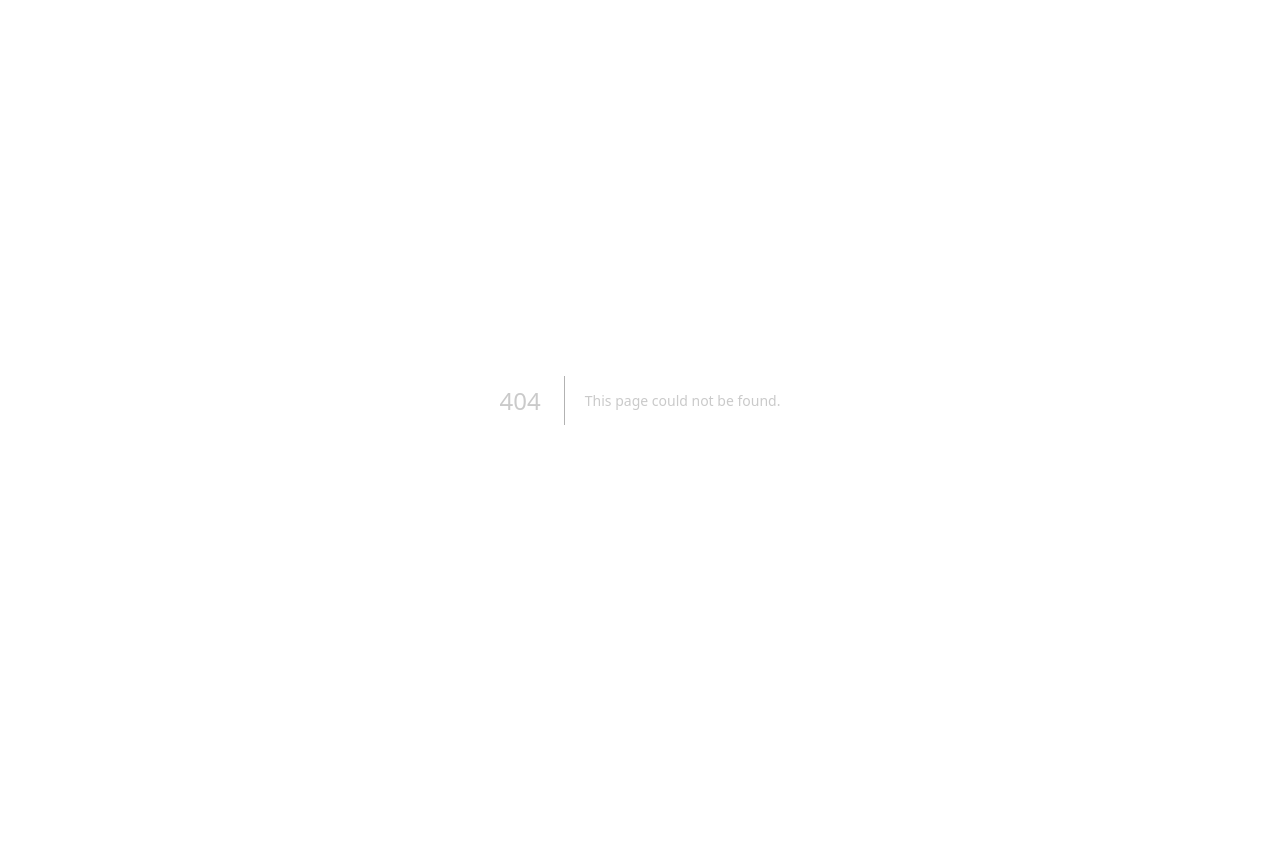
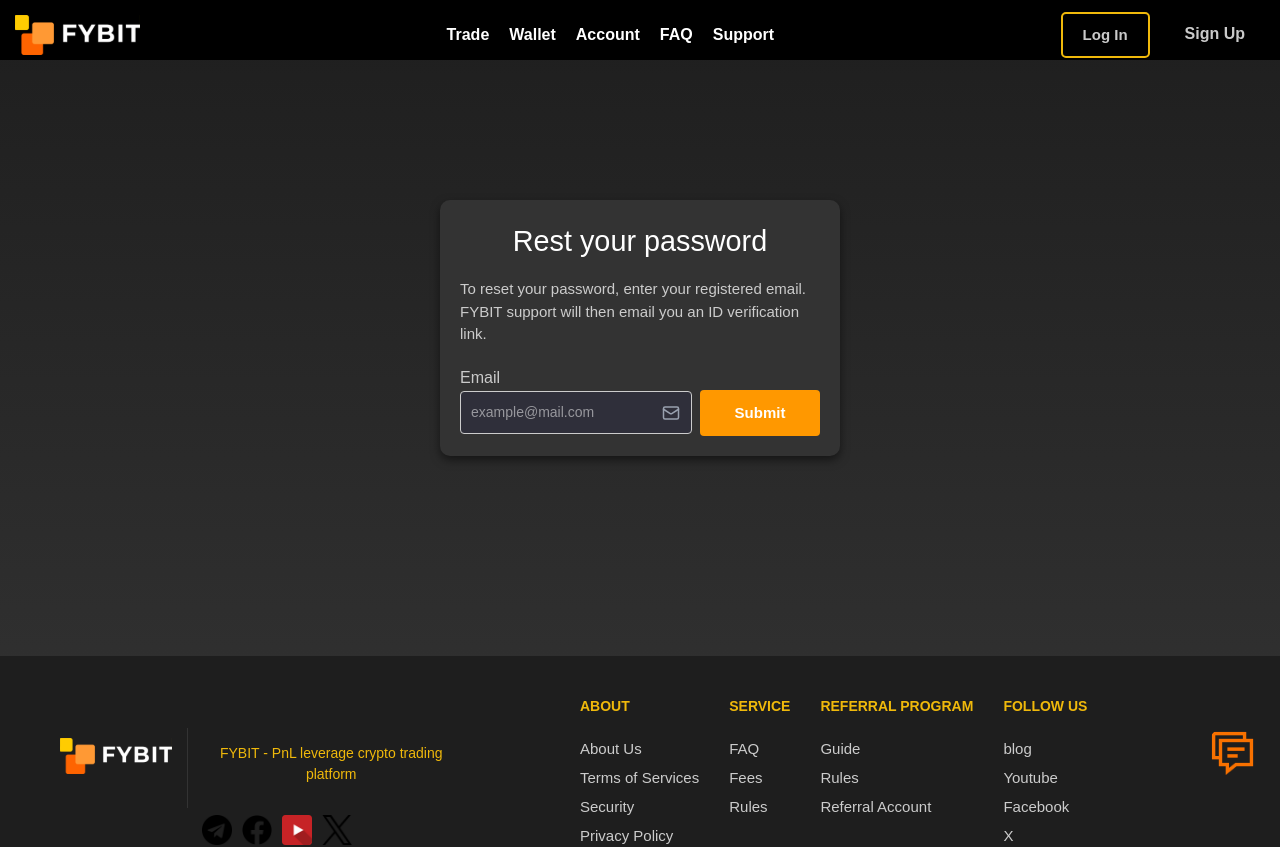
Before and after one commit to MadMax-source/fybit-clone, a Next.js app: page /Account/ForgotPassword in a window 1280 px wide. Before the commit this address had no page. Shown: the top 847 px of the page. Before the commit the page ends 800 px from the top, so only its background shows below. Built offline with nearby package versions, Linux system fonts and the light colour scheme.

Commit message:
added forgotpassword page

```diff
--- /dev/null
+++ b/app/Account/ForgotPassword/page.tsx
@@ -0,0 +1,11 @@
+import ForgotPassword from '@/components/Account/ForgotPassword';
+
+const page = () => {
+  return (
+    <div>
+      <ForgotPassword />
+    </div>
+  );
+};
+
+export default page;
--- /dev/null
+++ b/components/Account/ForgotPassword.tsx
@@ -0,0 +1,52 @@
+import React from 'react';
+import Header from '../shared/header';
+import Footer from '../shared/footer';
+import { LetterTextIcon, Mail, MailCheck, MailOpen } from 'lucide-react';
+
+const ForgotPassword = () => {
+  return (
+    <div>
+      <div>
+        <Header />
+      </div>
+      <div className="containter">
+        <div className="reset-password-container">
+          <h2>Rest your password</h2>
+          <p>
+            To reset your password, enter your registered email. FYBIT support will then email you
+            an ID verification link.
+          </p>
+
+          <div className="">
+            <div>Email</div>
+
+            <form className="form-inline flex space-x-2">
+              <div className="relative w-full">
+                <input
+                  type="email"
+                  name="email"
+                  placeholder="example@mail.com"
+                  required
+                  className="w-full border border-gray-300 rounded-md pl-10 pr-3 py-2 focus:outline-none focus:ring-2 focus:ring-yellow-400"
+                />
+                <input type="hidden" name="timestamp" />
+                <span className="absolute right-3 top-1/2 -translate-y-1/2 text-gray-400">
+                  <Mail size={18} />
+                </span>
+              </div>
+
+              <div>
+                <button type="submit">Submit</button>
+              </div>
+            </form>
+          </div>
+        </div>
+      </div>
+      <div>
+        <Footer />
+      </div>
+    </div>
+  );
+};
+
+export default ForgotPassword;
--- a/components/Account/Login.tsx
+++ b/components/Account/Login.tsx
@@ -73,8 +73,10 @@ const Login = () => {
             <button className="change-button" type="submit">
               Log In
             </button>
-            <p className="forgot-link">
-              <Link href="/Account/ForgotPassword">Forgot your password?</Link>
+            <p className="forgot-link text-yellow-500 hover:text-yellow-600">
+              <Link href="/Account/ForgotPassword">
+                <span className="forgot-link">Forgot your password?</span>
+              </Link>
             </p>
           </div>
         </form>
--- a/components/shared/header.tsx
+++ b/components/shared/header.tsx
@@ -52,10 +52,10 @@ export default function Header() {
           </ul>
         </nav>
         <div className="header-buttons">
-          <Link href="/account/login" className="button login-button">
+          <Link href="/Account/Login" className="button login-button">
             Log In
           </Link>
-          <Link href="Account/Register" className="fybit-btn">
+          <Link href="/Account/Register" className="fybit-btn">
             Sign Up
           </Link>
         </div>
```
